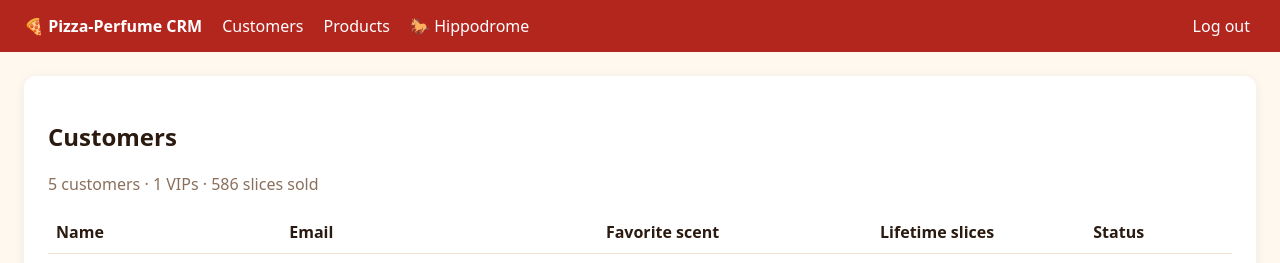
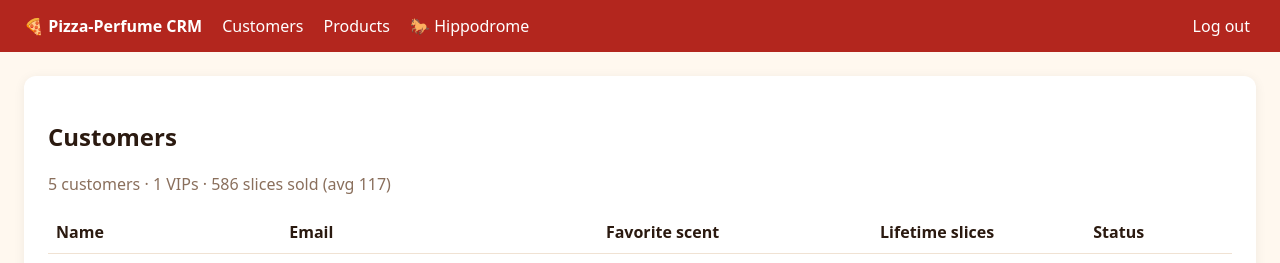
Before and after one commit to digaresc/perfume-pizza, a Next.js app: page /crm in a window 1280 px wide. Shown: the top 263 px of the page. Built offline with nearby package versions, Linux system fonts and the light colour scheme.

Commit message:
Add average slices per customer

```diff
--- a/app/crm/page.tsx
+++ b/app/crm/page.tsx
@@ -3,11 +3,12 @@ import { customers } from "@/lib/data";
 export default function CustomersPage() {
   const vipCount = customers.filter((c) => c.status === "vip").length;
   const totalSlices = customers.reduce((sum, c) => sum + c.lifetimeSlices, 0);
+  const avgSlices = Math.round(totalSlices / customers.length);
   return (
     <section className="card">
       <h1>Customers</h1>
       <p className="muted">
-        {customers.length} customers · {vipCount} VIPs · {totalSlices} slices sold
+        {customers.length} customers · {vipCount} VIPs · {totalSlices} slices sold (avg {avgSlices})
       </p>
       <table>
         <thead>
```
